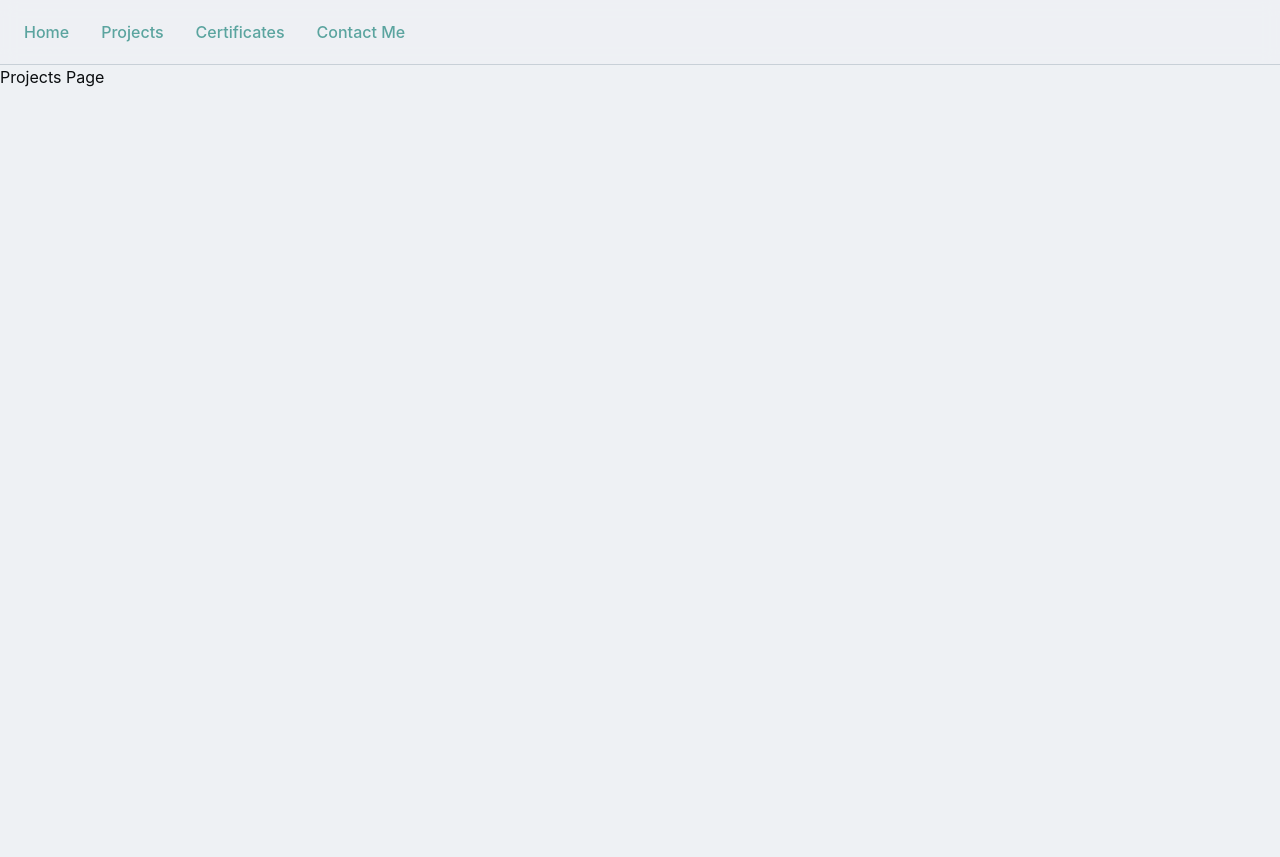
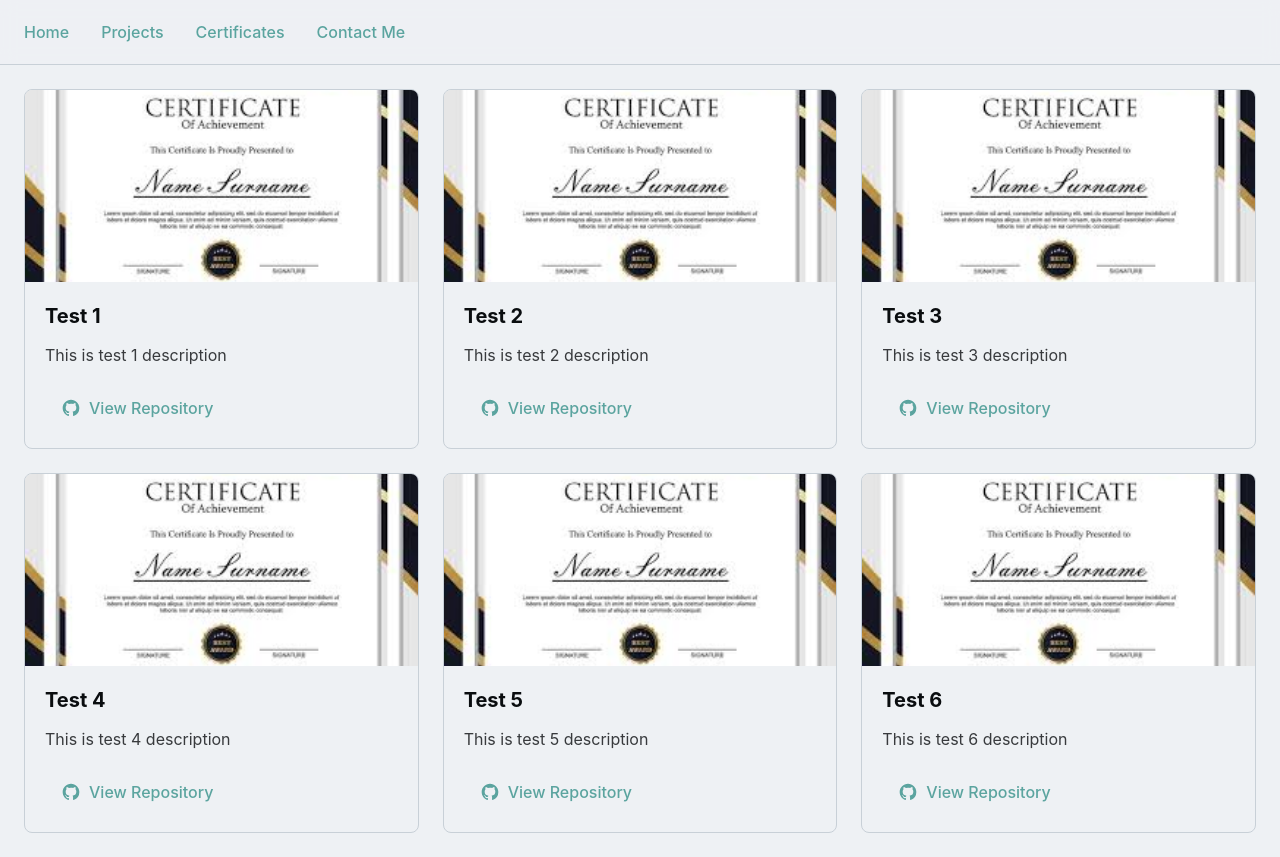
Before and after one commit to Raidiniom/portfolio, a Next.js app: page /projects in a window 1280 px wide. Before the commit the page ends 800 px from the top, so only its background shows below. Built offline with nearby package versions, Linux system fonts and the light colour scheme.

Commit message:
Project Card is done

```diff
--- a/app/certificates/data/data.ts
+++ b/app/certificates/data/data.ts
@@ -1,12 +1,4 @@
-export interface Certificate {
-    title: string;
-    issued_by: string;
-    date_issued: string;
-    image: string;
-    pdf?: string;
-}
-
-export const certificate_details: Certificate[] = [
+export const certificate_details = [
     {
         title: "Zuitt Certification of Completion",
         issued_by: "Zuitt",
--- a/app/components/Projcard.tsx
+++ b/app/components/Projcard.tsx
@@ -0,0 +1,46 @@
+'use client';
+
+interface Projprop {
+    title: string,
+    description: string,
+    screenshot: string,
+    link: string,
+}
+
+export default function Projcard({ title, description, screenshot, link }: Projprop) {
+
+    return (
+        <div className="border border-border rounded-lg overflow-hidden hover:shadow-lg transition-all duration-300 bg-noel-silver">
+            {/* Screenshot/Image Section */}
+            <div className="relative w-full h-48 overflow-hidden">
+                <img
+                    src={screenshot}
+                    alt={`${title} project`}
+                    className="w-full h-full object-cover hover:scale-105 transition-transform duration-500"
+                />
+            </div>
+
+            {/* Content Section */}
+            <div className="p-5">
+                <h2 className="text-xl font-bold text-foreground mb-3">{title}</h2>
+
+                <p className="text-foreground/80 mb-5 line-clamp-2 leading-relaxed">
+                    {description}
+                </p>
+
+                {/* Repository Link */}
+                <a
+                    href={link}
+                    target="_blank"
+                    rel="noopener noreferrer"
+                    className="inline-flex items-center gap-2 px-4 py-2 text-noel-black rounded-lg hover:bg-noel-teal-bright transition-colors font-medium"
+                >
+                    <svg className="w-5 h-5" fill="currentColor" viewBox="0 0 24 24" aria-hidden="true">
+                        <path fillRule="evenodd" d="M12 2C6.477 2 2 6.484 2 12.017c0 4.425 2.865 8.18 6.839 9.504.5.092.682-.217.682-.483 0-.237-.008-.868-.013-1.703-2.782.605-3.369-1.343-3.369-1.343-.454-1.158-1.11-1.466-1.11-1.466-.908-.62.069-.608.069-.608 1.003.07 1.531 1.032 1.531 1.032.892 1.53 2.341 1.088 2.91.832.092-.647.35-1.088.636-1.338-2.22-.253-4.555-1.113-4.555-4.951 0-1.093.39-1.988 1.029-2.688-.103-.253-.446-1.272.098-2.65 0 0 .84-.27 2.75 1.026A9.564 9.564 0 0112 6.844c.85.004 1.705.115 2.504.337 1.909-1.296 2.747-1.027 2.747-1.027.546 1.379.202 2.398.1 2.651.64.7 1.028 1.595 1.028 2.688 0 3.848-2.339 4.695-4.566 4.943.359.309.678.92.678 1.855 0 1.338-.012 2.419-.012 2.747 0 .268.18.58.688.482A10.019 10.019 0 0022 12.017C22 6.484 17.522 2 12 2z" clipRule="evenodd" />
+                    </svg>
+                    View Repository
+                </a>
+            </div>
+        </div>
+    )
+}
--- a/app/projects/data/data.js
+++ b/app/projects/data/data.ts
@@ -2,37 +2,37 @@ export const project_details = [
     {
         title: "Test 1",
         description: "This is test 1 description",
-        screenshot: "",
+        screenshot: "./certificate_img/placeholder_cert.jpg",
         link: "",
     },
     {
         title: "Test 2",
         description: "This is test 2 description",
-        screenshot: "",
+        screenshot: "./certificate_img/placeholder_cert.jpg",
         link: "",
     },
     {
         title: "Test 3",
         description: "This is test 3 description",
-        screenshot: "",
+        screenshot: "./certificate_img/placeholder_cert.jpg",
         link: "",
     },
     {
         title: "Test 4",
         description: "This is test 4 description",
-        screenshot: "",
+        screenshot: "./certificate_img/placeholder_cert.jpg",
         link: "",
     },
     {
         title: "Test 5",
         description: "This is test 5 description",
-        screenshot: "",
+        screenshot: "./certificate_img/placeholder_cert.jpg",
         link: "",
     },
     {
         title: "Test 6",
         description: "This is test 6 description",
-        screenshot: "",
+        screenshot: "./certificate_img/placeholder_cert.jpg",
         link: "",
     }
 ]
--- a/app/projects/page.tsx
+++ b/app/projects/page.tsx
@@ -1,24 +1,19 @@
 'use client';
 
-// TODO: create a card component
-/**
- * parameter:
- * - project object
- *
- * It must display:
- * - screenshot
- * - name
- * - description
- * - a link to the repository
- */
-
+import Projcard from "../components/Projcard";
 import { project_details } from "./data/data";
 
 export default function Projects() {
     return (
         <>
-            <div>
-                <h2>Projects Page</h2>
+            <div className="grid grid-cols-1 md:grid-cols-2 lg:grid-cols-3 gap-6 p-6">
+                {project_details.map((proj, index) => (
+                    <Projcard key={index}
+                        title={proj.title}
+                            description={proj.description}
+                            screenshot={proj.screenshot}
+                            link={proj.link} />
+                ))}
             </div>
         </>
     )
```
